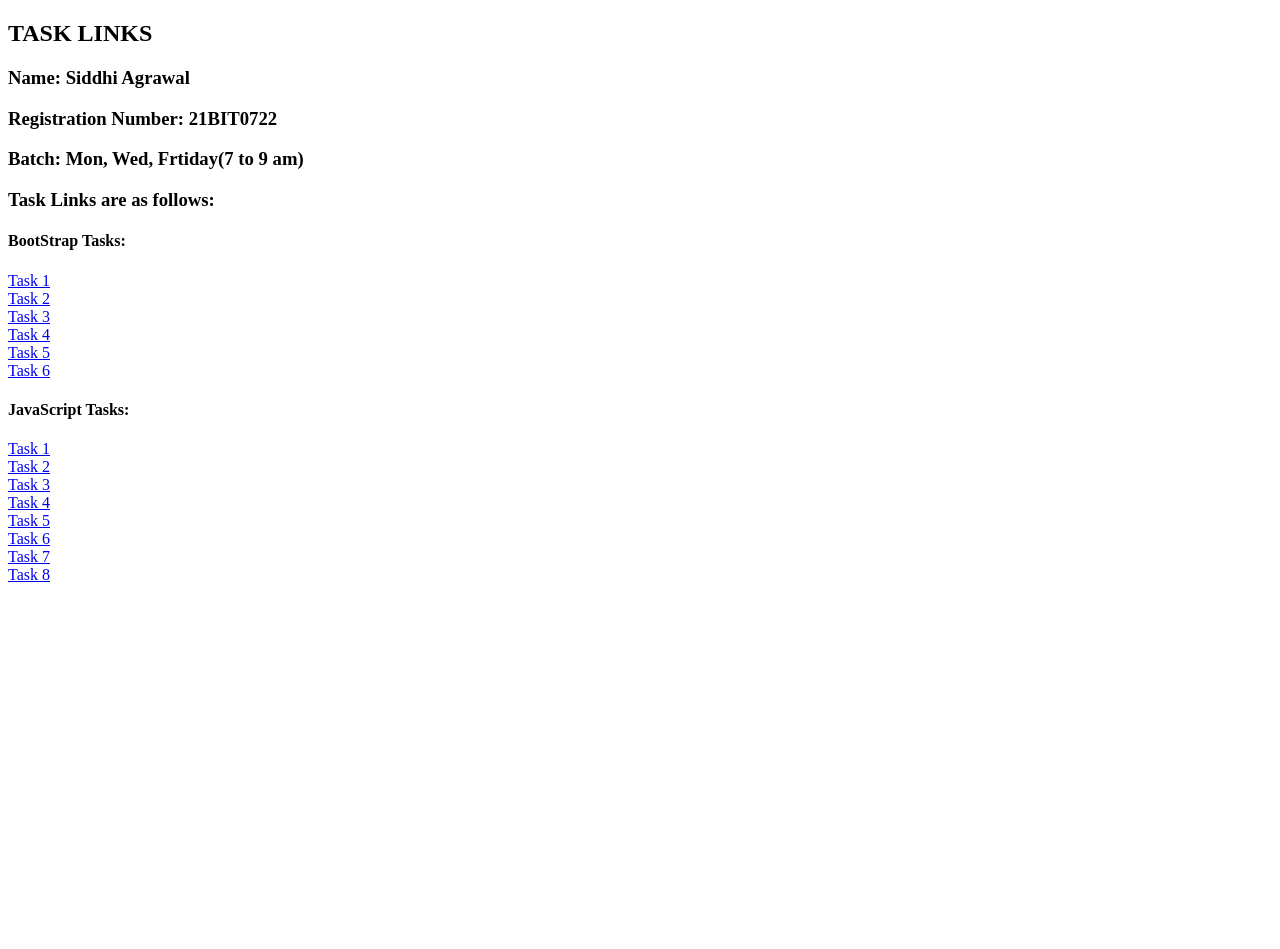
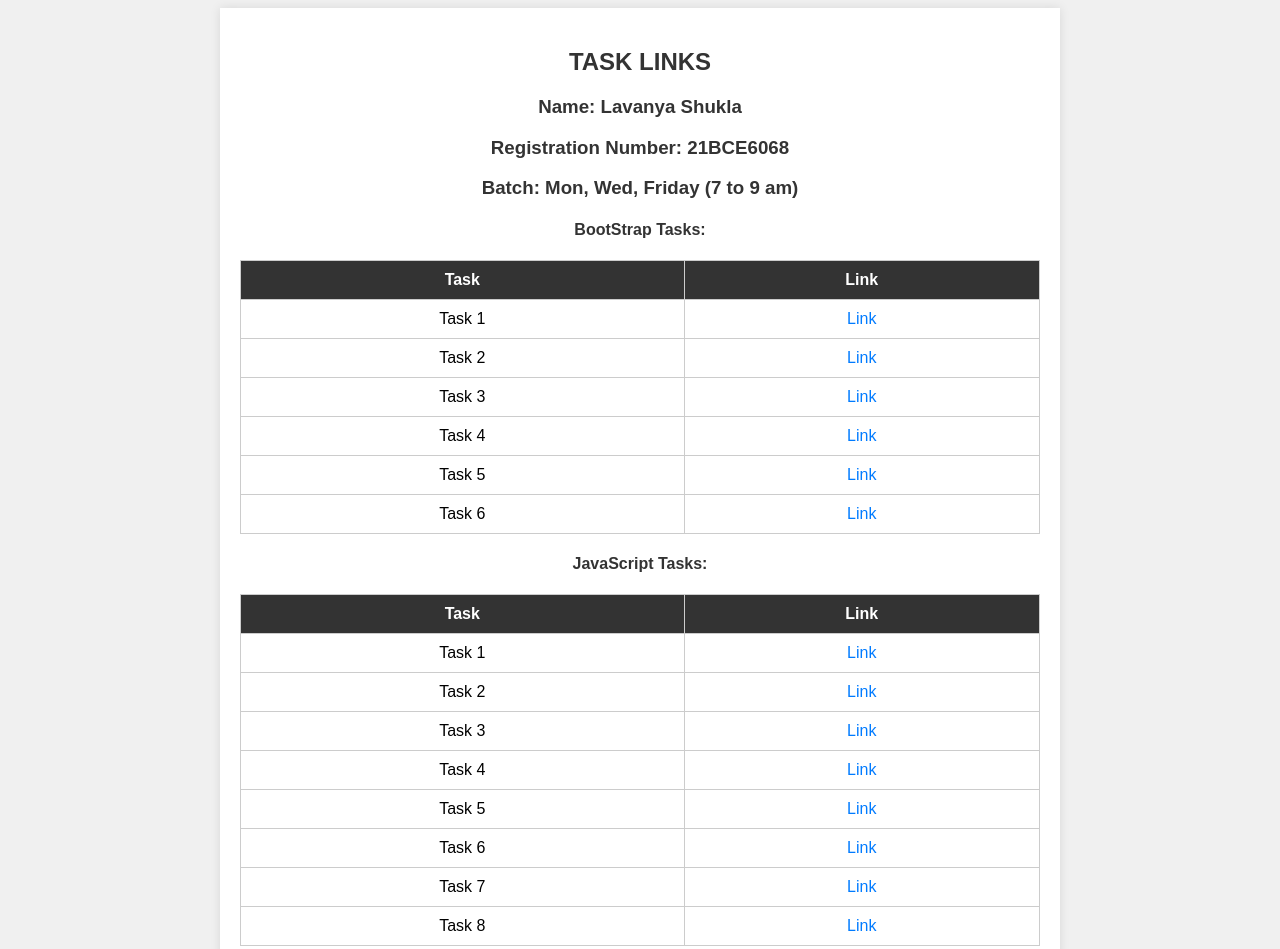
Before and after one commit to LavanyaShukla3/MERN_TASK-2, a plain HTML site: page index.html in a window 1280 px wide. Shown: the top 949 px of the page. Before the commit the page ends 800 px from the top, so only its background shows below. Drawn offline with Linux system fonts and the light colour scheme.

Commit message:
Update index.html

```diff
--- a/index.html
+++ b/index.html
@@ -5,43 +5,136 @@
     <meta http-equiv="X-UA-Compatible" content="IE=edge">
     <meta name="viewport" content="width=device-width, initial-scale=1.0">
     <title>Task Links</title>
+    <style>
+        body {
+            font-family: Arial, sans-serif;
+            background-color: #f0f0f0;
+            text-align: center;
+        }
+
+        h2, h3, h4 {
+            color: #333;
+        }
+
+        h2 {
+            margin-top: 20px;
+        }
+
+        .container {
+            max-width: 800px;
+            margin: 0 auto;
+            background-color: #fff;
+            padding: 20px;
+            box-shadow: 0 0 10px rgba(0, 0, 0, 0.1);
+        }
+
+        table {
+            width: 100%;
+            margin-top: 20px;
+            border-collapse: collapse;
+        }
+
+        table, th, td {
+            border: 1px solid #ccc;
+        }
+
+        th, td {
+            padding: 10px;
+        }
+
+        th {
+            background-color: #333;
+            color: #fff;
+        }
+
+        a {
+            text-decoration: none;
+            color: #007BFF;
+        }
+
+        a:hover {
+            text-decoration: underline;
+        }
+    </style>
 </head>
 <body>
-    <h2>TASK LINKS</h2>
-    <h3>Name: Siddhi Agrawal</h3>
-    <h3>Registration Number: 21BIT0722</h3>
-    <h3>Batch: Mon, Wed, Frtiday(7 to 9 am)</h3>
-    <h3>Task Links are as follows:</h3>
-    <h4>BootStrap Tasks:</h4>
-    <a href="./BootstrapTask1.html">Task 1</a>
-    <br/>
-    <a href="./BootstrapTask2.html">Task 2</a>
-    <br/>
-    <a href="./BootstrapTask3.html">Task 3</a>
-    <br/>
-    <a href="./BootStrapTask4.html">Task 4</a>
-    <br/>
-    <a href="./BootStrapTask5.html">Task 5</a>
-    <br/>
-    <a href="./BootStrapTask6.html">Task 6</a>
+    <div class="container">
+        <h2>TASK LINKS</h2>
+        <h3>Name: Lavanya Shukla</h3>
+        <h3>Registration Number: 21BCE6068</h3>
+        <h3>Batch: Mon, Wed, Friday (7 to 9 am)</h3>
 
-    <br/>
-    <h4>JavaScript Tasks:</h4>
-    <a href="./javascript1.html">Task 1</a>
-    <br/>
-    <a href="./javascript2.html">Task 2</a>
-    <br/>
-    <a href="./javascript3.html">Task 3</a>
-    <br/>
-    <a href="./javascript4.html">Task 4</a>
-    <br/>
-    <a href="./javascript5.html">Task 5</a>
-    <br/>
-    <a href="./javascript6.html">Task 6</a>
-    <br/>
-    <a href="./javascript7.html">Task 7</a>
-    <br/>
-    <a href="./javascript8.html">Task 8</a>
+        <h4>BootStrap Tasks:</h4>
+        <table>
+            <tr>
+                <th>Task</th>
+                <th>Link</th>
+            </tr>
+            <tr>
+                <td>Task 1</td>
+                <td><a href="./BootstrapTask1.html">Link</a></td>
+            </tr>
+            <tr>
+                <td>Task 2</td>
+                <td><a href="./BootstrapTask2.html">Link</a></td>
+            </tr>
+            <tr>
+                <td>Task 3</td>
+                <td><a href="./BootstrapTask3.html">Link</a></td>
+            </tr>
+            <tr>
+                <td>Task 4</td>
+                <td><a href="./BootStrapTask4.html">Link</a></td>
+            </tr>
+            <tr>
+                <td>Task 5</td>
+                <td><a href="./BootStrapTask5.html">Link</a></td>
+            </tr>
+            <tr>
+                <td>Task 6</td>
+                <td><a href="./BootStrapTask6.html">Link</a></td>
+            </tr>
+        </table>
 
+        <h4>JavaScript Tasks:</h4>
+        <table>
+            <tr>
+                <th>Task</th>
+                <th>Link</th>
+            </tr>
+            <tr>
+                <td>Task 1</td>
+                <td><a href="./javascript1.html">Link</a></td>
+            </tr>
+            <tr>
+                <td>Task 2</td>
+                <td><a href="./javascript2.html">Link</a></td>
+            </tr>
+            <tr>
+                <td>Task 3</td>
+                <td><a href="./javascript3.html">Link</a></td>
+            </tr>
+            <tr>
+                <td>Task 4</td>
+                <td><a href="./javascript4.html">Link</a></td>
+            </tr>
+            <tr>
+                <td>Task 5</td>
+                <td><a href="./javascript5.html">Link</a></td>
+            </tr>
+            <tr>
+                <td>Task 6</td>
+                <td><a href="./javascript6.html">Link</a></td>
+            </tr>
+            <tr>
+                <td>Task 7</td>
+                <td><a href="./javascript7.html">Link</a></td>
+            </tr>
+            <tr>
+                <td>Task 8</td>
+                <td><a href="./javascript8.html">Link</a></td>
+            </tr>
+        </table>
+    </div>
 </body>
 </html>
```
